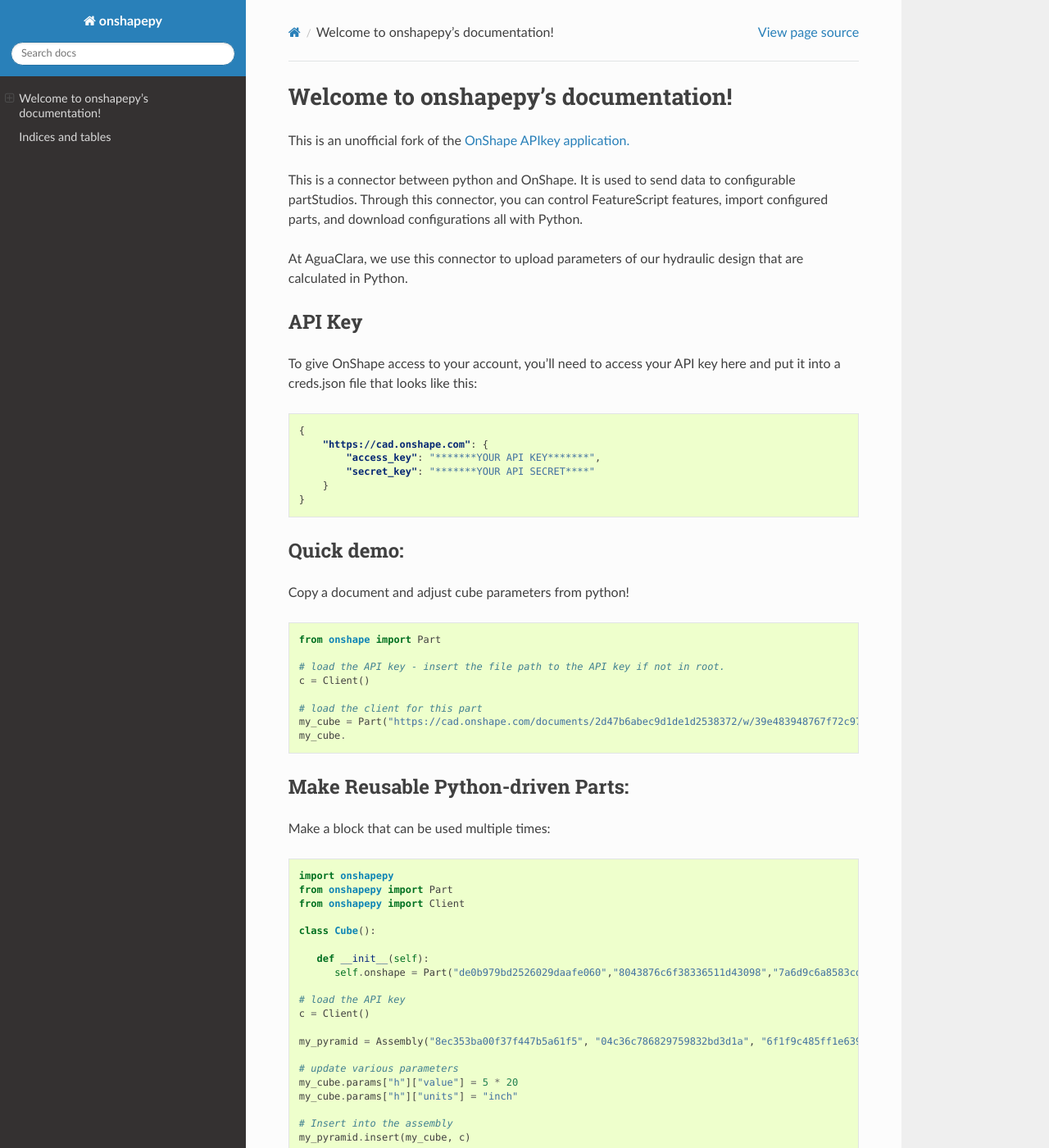
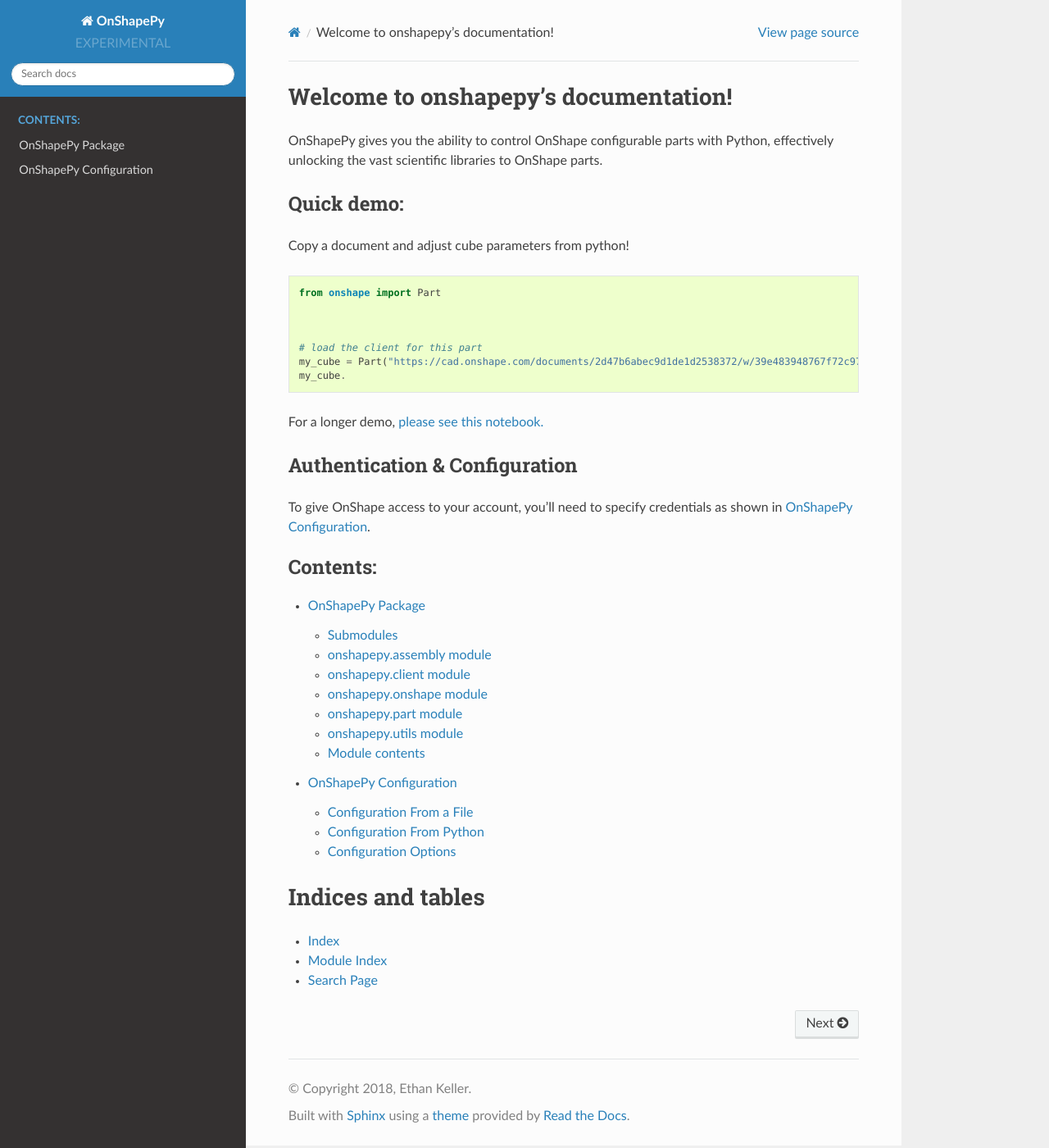
Before and after one commit to eak24/onshapepy, a Sphinx documentation site: the page built from docs/index.rst, in a window 1280 px wide and 1400 px high. Shown: the whole window at 82% size. Built offline with Sphinx 7.4.7 and the Read the Docs theme 2.0.0, drawn with Linux system fonts in a browser that asks for light colours.

Commit message:
specified configuration within documentation, changed configuration file to be named '.onshape'

```diff
--- a/docs/conf.py
+++ b/docs/conf.py
@@ -19,14 +19,15 @@
 
 # -- Project information -----------------------------------------------------
 
-project = u'onshapepy'
+project = u'OnShapePy'
 copyright = u'2018, Ethan Keller'
 author = u'Ethan Keller'
 
 # The short X.Y version
-version = u''
+import os
+version = os.getenv("TRAVIS_TAG", "EXPERIMENTAL")
 # The full version, including alpha/beta/rc tags
-release = u'0.0.0'
+release = version
 
 
 # -- General configuration ---------------------------------------------------
--- a/docs/index.rst
+++ b/docs/index.rst
@@ -1,30 +1,8 @@
-.. aguaclara.onshape documentation master file, created by
-   sphinx-quickstart on Wed Aug  1 12:17:49 2018.
-   You can adapt this file completely to your liking, but it should at least
-   contain the root `toctree` directive.
-
 Welcome to onshapepy's documentation!
 =============================================
 
-This is an unofficial fork of the `OnShape APIkey application. <https://github.com/onshape-public/apikey>`_
-
-This is a connector between python and OnShape. It is used to send data to configurable partStudios. Through this connector, you can control FeatureScript features, import configured parts, and download configurations all with Python.
-
-At AguaClara, we use this connector to upload parameters of our hydraulic design that are calculated in Python.
-
-API Key
--------
-To give OnShape access to your account, you'll need to access your API key here and put it into a creds.json file that looks like this:
-
-.. code-block:: JSON
-
-   {
-       "https://cad.onshape.com": {
-           "access_key": "*******YOUR API KEY*******",
-           "secret_key": "*******YOUR API SECRET****"
-       }
-   }
-
+OnShapePy gives you the ability to control OnShape configurable parts with Python, effectively unlocking the vast
+scientific libraries to OnShape parts.
 
 Quick demo:
 -----------
@@ -35,47 +13,26 @@
 
    from onshape import Part
 
-   # load the API key - insert the file path to the API key if not in root.
-   c = Client()
+
 
    # load the client for this part
    my_cube = Part("https://cad.onshape.com/documents/2d47b6abec9d1de1d2538372/w/39e483948767f72c97d2792f/e/0639ea3c439aa0947744d29a")
    my_cube.
 
+For a longer demo, `please see this notebook. <https://hub.mybinder.org/user/aguaclara-onshapepy-lvzgpurw/notebooks/docs/Example%20Notebook.ipynb>`_
 
-Make Reusable Python-driven Parts:
------------------------------------
-
-Make a block that can be used multiple times:
-
-.. code-block:: Python
-
-   import onshapepy
-   from onshapepy import Part
-   from onshapepy import Client
-
-   class Cube():
-
-      def __init__(self):
-         self.onshape = Part("de0b979bd2526029daafe060","8043876c6f38336511d43098","7a6d9c6a8583cdf983aee11e")
-
-   # load the API key
-   c = Client()
-
-   my_pyramid = Assembly("8ec353ba00f37f447b5a61f5", "04c36c786829759832bd3d1a", "6f1f9c485ff1e639f4db63c0")
-
-   # update various parameters
-   my_cube.params["h"]["value"] = 5 * 20
-   my_cube.params["h"]["units"] = "inch"
-
-   # Insert into the assembly
-   my_pyramid.insert(my_cube, c)
+Authentication & Configuration
+--------------------------------
+To give OnShape access to your account, you'll need to specify credentials as shown in :ref:`OnShapePy Configuration <configuration_file>`.
 
 
 .. toctree::
    :maxdepth: 2
    :caption: Contents:
-   modules.rst
+
+   onshapepy.rst
+   configuration.rst
+
 
 
 
--- a/docs/onshapepy.rst
+++ b/docs/onshapepy.rst
@@ -1,4 +1,4 @@
-onshapepy package
+OnShapePy Package
 =================
 
 Submodules
```
Also changed, not shown: docs/configuration.rst (added, +41 -0 lines), docs/modules.rst (deleted, +0 -7 lines), .travis.yml, docs/Example Notebook.ipynb, 5 other files.
